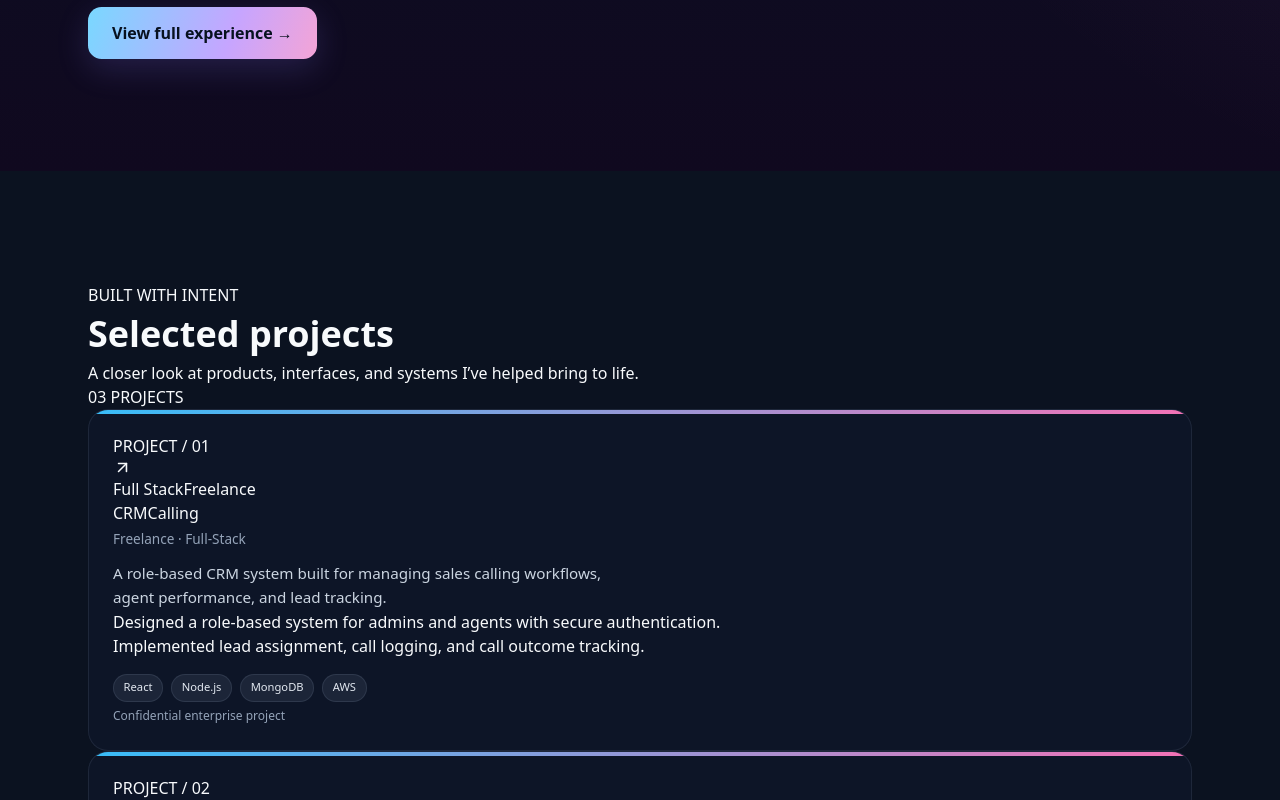
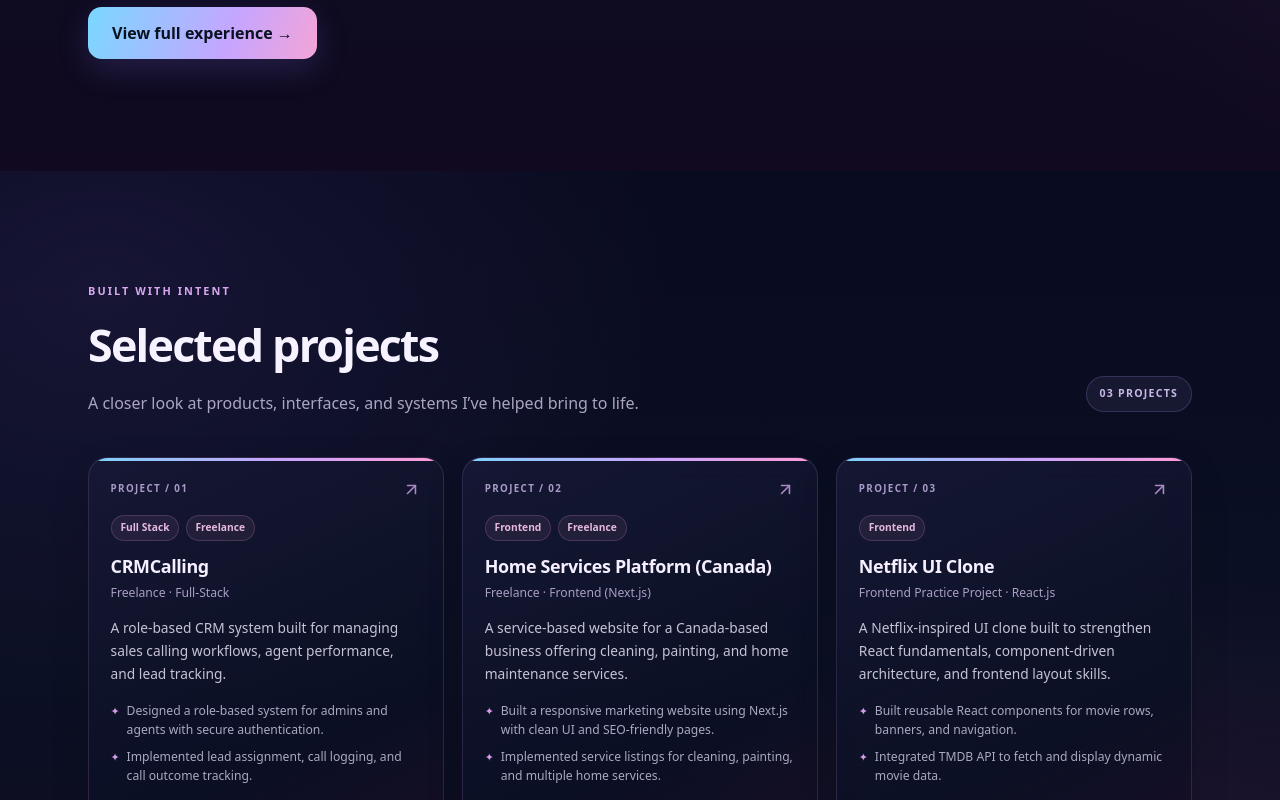
Before and after one commit to saumyasrivastava08/saumya-srivastava, a Next.js app: page / in a window 1280 px wide. Shown: the part 2000-2800 px from the top of the page. Built offline with nearby package versions, Linux system fonts and the light colour scheme.

Commit message:
Style cosmic project showcase cards

```diff
--- a/styles/components.css
+++ b/styles/components.css
@@ -1256,3 +1256,204 @@
   .navbar-links { display: none; }
   .navbar-menu-btn { display: grid; }
 }
+
+
+
+/* PROJECTS — editorial cards with clearer hierarchy and real build highlights */
+.projects-section {
+  background:
+    radial-gradient(ellipse at 8% 12%, rgba(117, 82, 190, 0.12), transparent 34%),
+    radial-gradient(ellipse at 92% 78%, rgba(229, 93, 177, 0.09), transparent 32%),
+    linear-gradient(180deg, #090b20 0%, #0b1024 52%, #10091f 100%);
+}
+.projects-heading-row {
+  display: flex;
+  align-items: flex-end;
+  justify-content: space-between;
+  gap: 1.5rem;
+  margin-bottom: 2.5rem;
+}
+.projects-kicker {
+  margin-bottom: .75rem;
+  color: #d8a8ef;
+  font-size: .68rem;
+  font-weight: 700;
+  letter-spacing: .19em;
+}
+.projects-title {
+  color: #f7f2ff;
+  font-size: clamp(2rem, 3.5vw, 2.8rem);
+  letter-spacing: -.04em;
+}
+.projects-subtitle {
+  max-width: 42rem;
+  margin-top: .75rem;
+  color: #aaa6c2;
+  line-height: 1.7;
+}
+.projects-count {
+  flex: 0 0 auto;
+  margin-bottom: .35rem;
+  padding: .55rem .8rem;
+  border: 1px solid rgba(198,165,255,.18);
+  border-radius: 999px;
+  background: rgba(198,165,255,.07);
+  color: #c8b8e8;
+  font-size: .66rem;
+  font-weight: 700;
+  letter-spacing: .12em;
+}
+.projects-grid {
+  display: grid;
+  grid-template-columns: repeat(3, minmax(0, 1fr));
+  align-items: stretch;
+  gap: 1.15rem;
+}
+.projects-grid > div { min-width: 0; }
+.project-card {
+  height: 100%;
+  border-color: rgba(198,165,255,.15);
+  background: linear-gradient(155deg, rgba(23,24,53,.92), rgba(11,16,36,.94) 62%, rgba(28,13,39,.9));
+  box-shadow: 0 14px 38px rgba(0,0,0,.14);
+}
+.project-card:hover {
+  border-color: rgba(220,165,255,.35);
+  box-shadow: 0 22px 48px rgba(5,5,20,.32), 0 0 28px rgba(198,165,255,.08);
+}
+.project-accent {
+  height: 3px;
+  background: linear-gradient(90deg, #7dd3fc, #c6a5ff 52%, #ff9bd5);
+}
+.project-content {
+  display: flex;
+  min-height: 100%;
+  flex-direction: column;
+  padding: 1.35rem;
+}
+.project-card-topline {
+  display: flex;
+  align-items: center;
+  justify-content: space-between;
+  margin-bottom: 1rem;
+}
+.project-index {
+  color: #a99bc9;
+  font-size: .61rem;
+  font-weight: 700;
+  letter-spacing: .14em;
+}
+.project-corner-icon { color: #d5a7ed; opacity: .8; }
+.project-categories {
+  display: flex;
+  flex-wrap: wrap;
+  gap: .4rem;
+  margin-bottom: .8rem;
+}
+.project-category {
+  padding: .28rem .55rem;
+  border: 1px solid rgba(244,166,222,.18);
+  border-radius: 999px;
+  background: rgba(244,166,222,.07);
+  color: #e6b9df;
+  font-size: .64rem;
+  font-weight: 600;
+}
+.project-title {
+  color: #f5efff;
+  font-size: 1.12rem;
+  font-weight: 650;
+  line-height: 1.35;
+  letter-spacing: -.02em;
+}
+.project-context {
+  margin-top: .35rem;
+  color: #a99fc4;
+  font-size: .76rem;
+  line-height: 1.5;
+}
+.project-desc {
+  margin-top: .85rem;
+  color: #c6c3d6;
+  font-size: .86rem;
+  line-height: 1.7;
+}
+.project-highlights {
+  display: grid;
+  gap: .55rem;
+  margin: 1rem 0 0;
+  padding: 0;
+  list-style: none;
+}
+.project-highlights li {
+  position: relative;
+  padding-left: 1rem;
+  color: #aaa9c3;
+  font-size: .76rem;
+  line-height: 1.55;
+}
+.project-highlights li::before {
+  position: absolute;
+  top: .08rem;
+  left: 0;
+  content: "✦";
+  color: #d69ce8;
+  font-size: .68rem;
+}
+.project-tags { margin-top: auto; padding-top: 1.15rem; }
+.project-tag {
+  border-color: rgba(125,211,252,.14);
+  background: rgba(125,211,252,.07);
+  color: #c5dff1;
+  font-size: .66rem;
+}
+.project-card-actions {
+  display: flex;
+  flex-wrap: wrap;
+  align-items: center;
+  gap: .6rem;
+  margin-top: 1.1rem;
+}
+.project-card-actions .project-primary-btn,
+.project-card-actions .project-secondary-btn {
+  padding: .55rem .8rem;
+  border-radius: .7rem;
+  font-size: .74rem;
+}
+.project-card-actions .project-primary-btn {
+  background: linear-gradient(110deg, #8edcff, #d5b5ff 60%, #ffacd8);
+}
+.project-card-actions .project-secondary-btn {
+  border-color: rgba(198,165,255,.25);
+  background: rgba(198,165,255,.06);
+  color: #e7dcf8;
+}
+.project-note { line-height: 1.5; }
+.projects-footer {
+  display: flex;
+  align-items: center;
+  justify-content: space-between;
+  gap: 1rem;
+  margin-top: 2rem;
+  padding-top: 1.4rem;
+  border-top: 1px solid rgba(198,165,255,.12);
+}
+.projects-footer p { color: #aaa6c2; font-size: .86rem; }
+.projects-footer .intro-primary-btn {
+  padding: .7rem 1rem;
+  border-radius: .8rem;
+  font-size: .8rem;
+}
+@media (max-width: 1024px) {
+  .projects-grid { grid-template-columns: repeat(2, minmax(0, 1fr)); }
+}
+@media (max-width: 640px) {
+  .projects-section { padding-block: 4.5rem; }
+  .projects-heading-row { align-items: flex-start; margin-bottom: 1.6rem; }
+  .projects-count { display: none; }
+  .projects-grid { grid-template-columns: 1fr; gap: .9rem; }
+  .project-content { padding: 1.2rem; }
+  .projects-footer { align-items: flex-start; flex-direction: column; }
+}
+@media (prefers-reduced-motion: reduce) {
+  .project-card, .projects-grid > div { transition: none; }
+}
```
